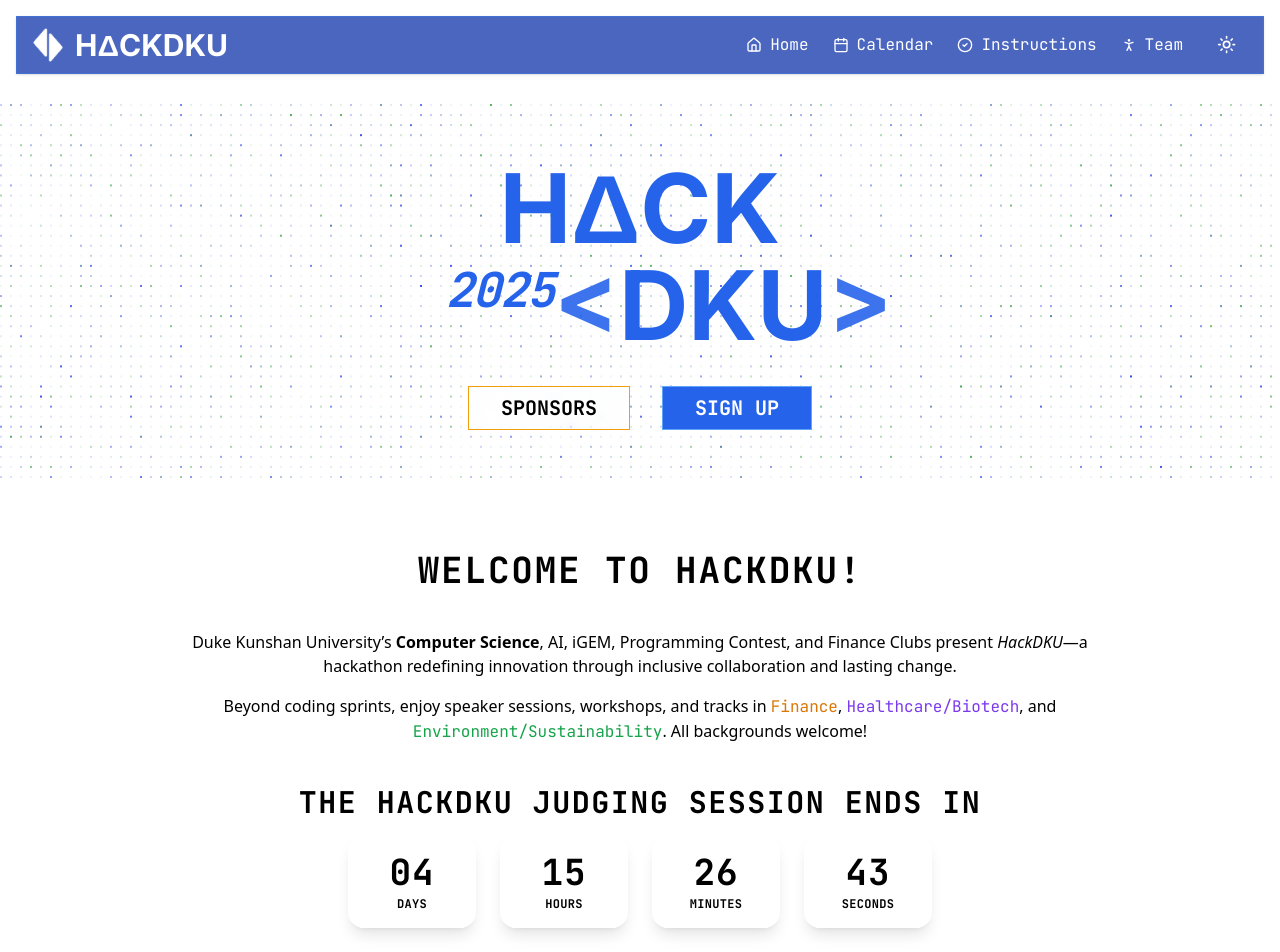
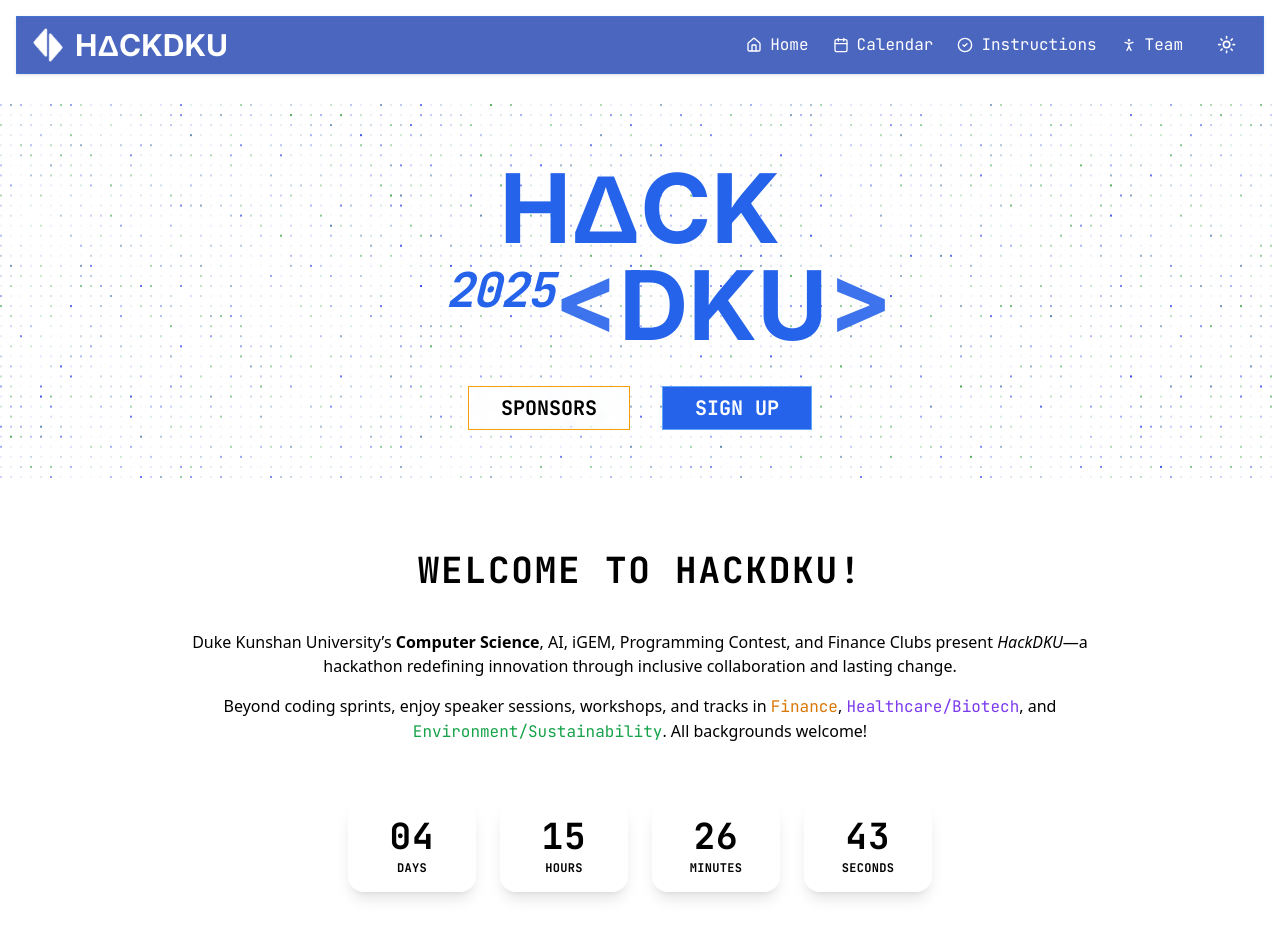
Before and after one commit to othmaneechc/hackdku25, a Next.js app: page / in a window 1280 px wide. Shown: the top 952 px of the page. Built offline with nearby package versions, Linux system fonts and the light colour scheme; a web font is replaced by a local one.

Commit message:
Update page.tsx

```diff
--- a/src/app/page.tsx
+++ b/src/app/page.tsx
@@ -294,7 +294,7 @@
 
       {/* Countdown to hackathon */}
       <div className="container max-w-5xl mx-auto mb-4 text-center">
-        <h2 className="text-3xl font-bold mb-4">The HACKDKU Judging Session ends in</h2>
+        <h2 className="text-3xl font-bold mb-4"></h2>
         {/* Adjust start time here */}
         <Countdown target="2025-04-27T17:00:00" />
       </div>
```
